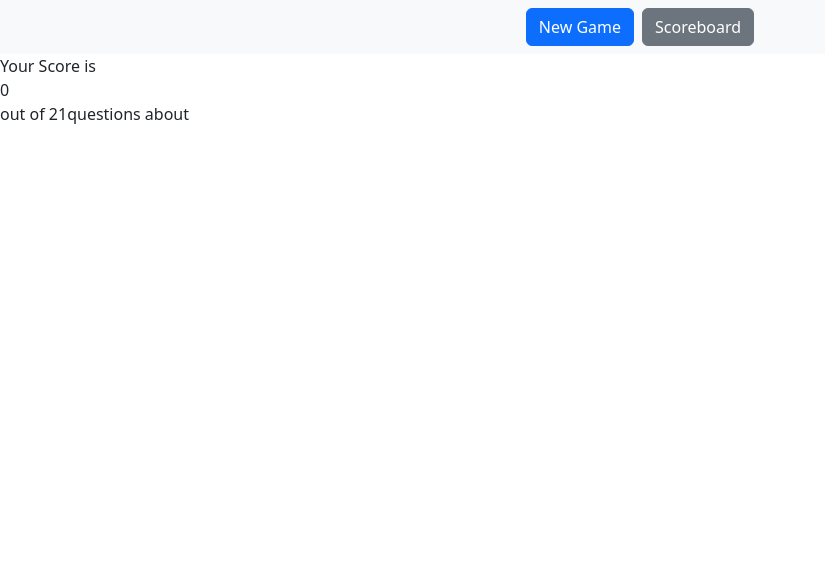
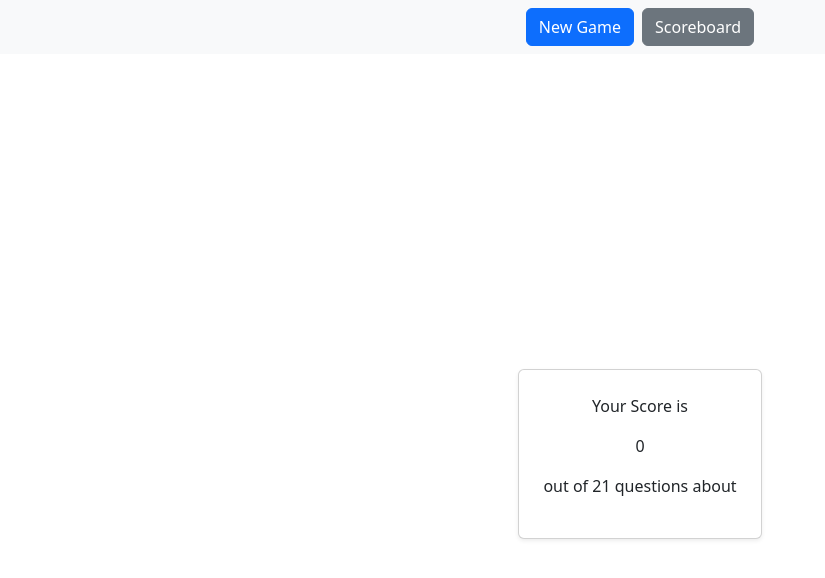
Before and after one commit to Piotr-Mlodzianowski/21questions, a React (Create React App) app: page /playerscore in a window 1280 px wide. Shown: the top 578 px of the page, without its empty margins (0-825 px from the left). Built offline with nearby package versions, Linux system fonts and the light colour scheme.

Commit message:
components/playerScore/playerScore_bootstrap_classes - added_bootstrap_classes

```diff
--- a/src/components/playerScore/playerScore.js
+++ b/src/components/playerScore/playerScore.js
@@ -6,13 +6,15 @@ const PlayerScore = () => {
     const {score, selectedCategory} = useContext(DataContext);
 
     return (
-        <>
-            <div>
-                <div>Your Score is</div>
-                <div>{score}</div>
-                <div>out of 21questions about {selectedCategory}</div>
+        <div className="container d-flex align-items-center justify-content-center vh-100">
+            <div className="card shadow-sm bg-white rounded p-4">
+                <div className="text-center">
+                    <p>Your Score is</p>
+                    <p>{score}</p>
+                    <p>out of 21 questions about {selectedCategory}</p>
+                </div>
             </div>
-        </>
+        </div>
     );
 };
 
```
